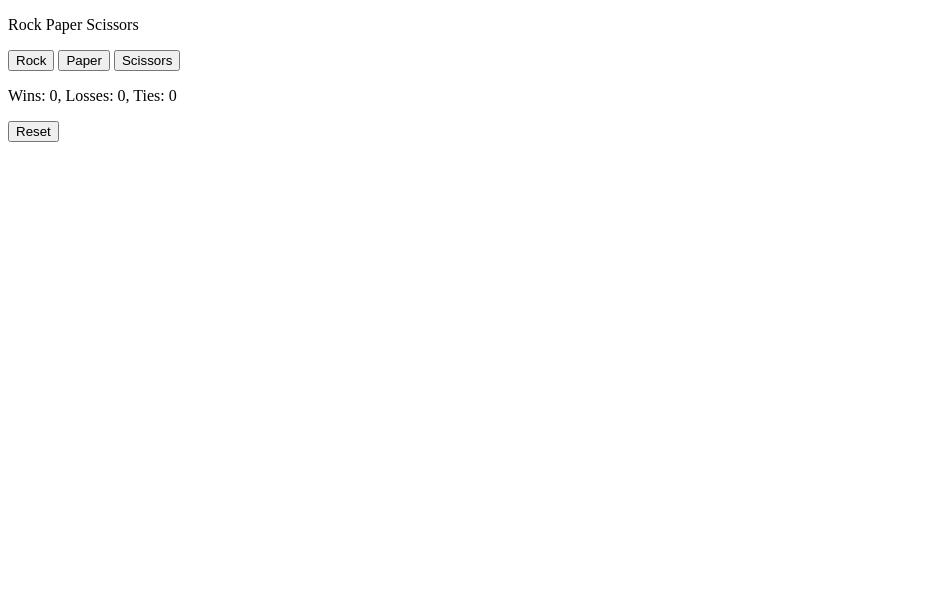
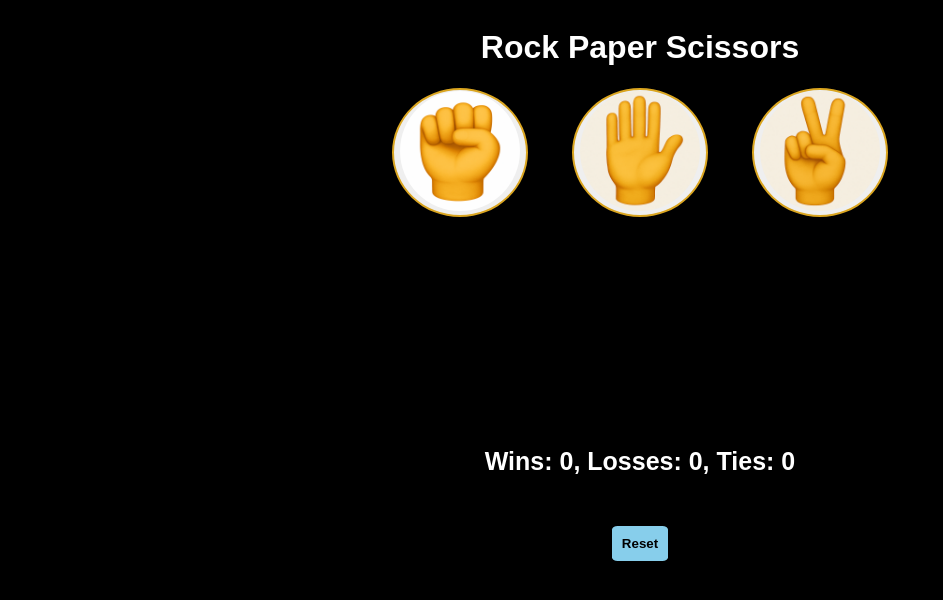
Before and after one commit to Sandesh-KC/Javascript-learning, a plain HTML site: page RockPaperScissors/index.html in a window 1280 px wide. Shown: the whole page, without its empty margins (0-943 px from the left). Drawn offline with Linux system fonts and the light colour scheme.

Commit message:
complete

```diff
--- /dev/null
+++ b/RockPaperScissors/Assets/web.css
@@ -0,0 +1,38 @@
+@import url('https://fonts.googleapis.com/css2?family=Antonio:wght@100..700&family=Montserrat:ital,wght@0,100..900;1,100..900&display=swap');
+*
+{
+  margin: 0;
+  padding: 0;
+  box-sizing: border-box;
+  background-color: grey;
+}
+header
+{
+  display: flex;
+}
+.top
+{
+  justify-content: flex-start;
+  width: 100%;
+  height: 100px;
+}
+.menu1
+{
+  padding: 10px;
+  float: left;
+  margin-right: 10px;
+}
+.logo1
+{
+  width: 35px;
+  height: auto;
+  float: left;
+  margin-right: 2px;
+  padding-top: 5px;
+}
+h1
+{
+  color: white;
+  font-family: 'Antonio', sans-serif;
+  font-size: 22px;
+}
--- a/RockPaperScissors/index.html
+++ b/RockPaperScissors/index.html
@@ -2,26 +2,29 @@
 <html>
   <head>
     <title>Rock Paper Scissors</title>
+    <link rel="stylesheet" href="style.css">
   </head>
   <body>
-    <p>Rock Paper Scissors</p>
-    <button onclick="
+    <h1>Rock Paper Scissors</h1>
+    <div class="player-choice">
+    <button class="player" onclick="
       playGame ('Rock');
-    ">Rock</button>
+    "><img src="Assets/rock.png" class="game-move"></button>
 
-    <button onclick="
+    <button class="player" onclick="
       playGame ('Paper');
-    ">Paper</button>
+    "><img src="Assets/paper.png" class="game-move"></button>
 
-    <button onclick="
+    <button class="player" onclick="
       playGame ('Scissors');
-    ">Scissors</button>
+    "><img src="Assets/scissors.png" class="game-move"></button>
+    </div>
 
-    <p class="js-result"></p>
+    <p class="js-result result"></p>
     <p class="js-move"></p>
     <p class="js-score"></p>
 
-    <button onclick="
+    <button class="game-reset" onclick="
     score.wins = 0;
     score.losses = 0;
     score.ties = 0;
@@ -29,98 +32,8 @@
     updateScoreElement ();
     ">Reset</button>
 
-    <script>
-      //getting score from localstorage and also setting default value
-      let score = JSON.parse(localStorage.getItem ('score')) || { wins: 0,
-      losses: 0,
-      ties: 0
-      };
+    <script src="script.js">
 
-      //calling function to display score
-      updateScoreElement ();
-
-      /*
-      if(!score) {
-        score = {
-          wins: 0,
-          losses: 0,
-          ties:0
-        };
-      }
-      */
-
-      let result = '';
-
-      //function to compare computer move with user input
-      function playGame(playerMove) {
-        const computerMove = pickCompMove();
-      if (playerMove === 'Scissors') {
-        if (computerMove === 'Rock') {
-          result = 'You loose.';
-        } else if (computerMove === 'Paper') {
-          result = 'You win.';
-        } else if (computerMove === 'Scissors') {
-          result = 'Tie.';
-        }
-      }
-      else if (playerMove === 'Rock') {
-        if (computerMove === 'Rock') {
-          result = 'Tie.';
-        } else if (computerMove === 'Paper') {
-          result = 'You loose.';
-        } else if (computerMove === 'Scissors') {
-          result = 'You win.';
-        }
-      }
-      else if (playerMove === 'Paper') {
-        if (computerMove === 'Rock') {
-          result = 'You win.';
-        } else if (computerMove === 'Paper') {
-          result = 'Tie.';
-        } else if (computerMove === 'Scissors') {
-          result = 'You loose.';
-        }
-      }
-      if (result === 'You win.') {
-        score.wins++;
-      }
-      else if(result === 'You loose.') {
-        score.losses++;
-      }
-      else if (result === 'Tie.') {
-        score.ties++;
-      }
-
-      // this is for local storage
-      localStorage.setItem ('score', JSON.stringify(score));
-
-      // calling function to display score
-      updateScoreElement ();
-
-      //this is to display results in other <p>
-      document.querySelector('.js-result').innerHTML =  result;
-      document.querySelector('.js-move').innerHTML = `You: ${playerMove} ------- Computer: ${computerMove}`;
-      }
-
-      //function to display score in <p>
-      function updateScoreElement () {
-        document.querySelector('.js-score').innerHTML = `Wins: ${score.wins}, Losses: ${score.losses}, Ties: ${score.ties}`;
-      };
-
-      //function to determine pick of computer
-      function pickCompMove () {
-      const randomNumber = Math.random();
-      let computerMove = '';
-
-      if (randomNumber >= 0 && randomNumber < 1 / 3) {
-        computerMove = 'Rock';
-      } else if (randomNumber >= 1 / 3 && randomNumber < 2 / 3) {
-        computerMove = 'Paper';
-      } else if (randomNumber >= 2 / 3 && randomNumber < 1) {
-        computerMove = 'Scissors';
-      }
-      return computerMove;
-      }
     </script>
   </body>
 </html>
--- /dev/null
+++ b/RockPaperScissors/script.js
@@ -0,0 +1,92 @@
+//getting score from localstorage and also setting default value
+      let score = JSON.parse(localStorage.getItem ('score')) || { wins: 0,
+      losses: 0,
+      ties: 0
+      };
+
+      //calling function to display score
+      updateScoreElement ();
+
+      /*
+      if(!score) {
+        score = {
+          wins: 0,
+          losses: 0,
+          ties:0
+        };
+      }
+      */
+
+      let result = '';
+
+      //function to compare computer move with user input
+      function playGame(playerMove) {
+        const computerMove = pickCompMove();
+      if (playerMove === 'Scissors') {
+        if (computerMove === 'Rock') {
+          result = 'You loose.';
+        } else if (computerMove === 'Paper') {
+          result = 'You win.';
+        } else if (computerMove === 'Scissors') {
+          result = 'Tie.';
+        }
+      }
+      else if (playerMove === 'Rock') {
+        if (computerMove === 'Rock') {
+          result = 'Tie.';
+        } else if (computerMove === 'Paper') {
+          result = 'You loose.';
+        } else if (computerMove === 'Scissors') {
+          result = 'You win.';
+        }
+      }
+      else if (playerMove === 'Paper') {
+        if (computerMove === 'Rock') {
+          result = 'You win.';
+        } else if (computerMove === 'Paper') {
+          result = 'Tie.';
+        } else if (computerMove === 'Scissors') {
+          result = 'You loose.';
+        }
+      }
+      if (result === 'You win.') {
+        score.wins++;
+      }
+      else if(result === 'You loose.') {
+        score.losses++;
+      }
+      else if (result === 'Tie.') {
+        score.ties++;
+      }
+
+      // this is for local storage
+      localStorage.setItem ('score', JSON.stringify(score));
+
+      // calling function to display score
+      updateScoreElement ();
+
+      //this is to display results in other <p>
+      document.querySelector('.js-result').innerHTML =  result;
+      document.querySelector('.js-move').innerHTML = ` You <img src="Assets/${playerMove}.png" class="game-move">
+    <img src="Assets/${computerMove}.png" class="game-move">Comp`;
+      }
+
+      //function to display score in <p>
+      function updateScoreElement () {
+        document.querySelector('.js-score').innerHTML = `Wins: ${score.wins}, Losses: ${score.losses}, Ties: ${score.ties}`;
+      };
+
+      //function to determine pick of computer
+      function pickCompMove () {
+      const randomNumber = Math.random();
+      let computerMove = '';
+
+      if (randomNumber >= 0 && randomNumber < 1 / 3) {
+        computerMove = 'Rock';
+      } else if (randomNumber >= 1 / 3 && randomNumber < 2 / 3) {
+        computerMove = 'Paper';
+      } else if (randomNumber >= 2 / 3 && randomNumber < 1) {
+        computerMove = 'Scissors';
+      }
+      return computerMove;
+      }
--- /dev/null
+++ b/RockPaperScissors/style.css
@@ -0,0 +1,53 @@
+body {
+  background-color: black;
+  color: white;
+  font-family: Arial, Helvetica, sans-serif;
+  display: flex;
+  flex-direction: column;
+  align-items: center;
+}
+
+h1{
+  font-weight: bold;
+}
+
+.game-move{
+  height: 120px;
+  border-radius: 50%;
+  cursor: pointer;
+}
+
+button{
+  border-radius: 50%;
+  border: 2px solid goldenrod;
+}
+
+.game-reset{
+  background-color: skyblue;
+  border-radius: 10%;
+  height: auto;
+  width: auto;
+  border: none;
+  font-weight: bold;
+  padding: 10px;
+}
+
+.result, .js-move, .js-score{
+  font-size: 25px;
+  font-weight: bold;
+  margin: 50px 0;
+}
+
+.js-score{
+  margin-top: 30px;
+}
+
+.player{
+  margin: 0 20px;
+}
+
+.player:hover .game-move {
+  transition: transform 0.3s, box-shadow 0.3s;
+  transform: scale(1.15) rotate(-10deg);
+  box-shadow: 0 0 20px 5px skyblue;
+}
```
Also changed, not shown: RockPaperScissors/Assets/paper.png (added), RockPaperScissors/Assets/rock.png (added), RockPaperScissors/Assets/scissors.png (added).
